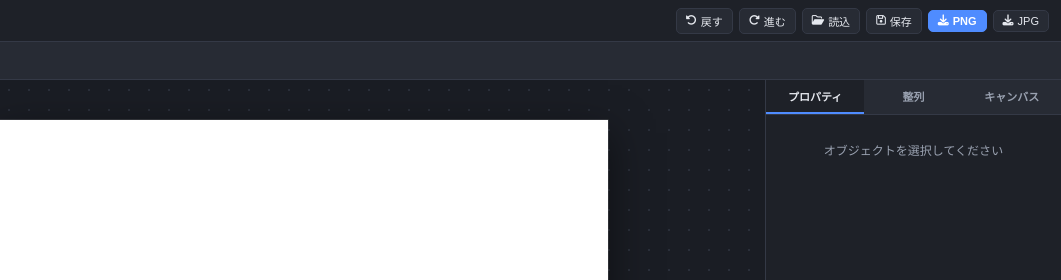
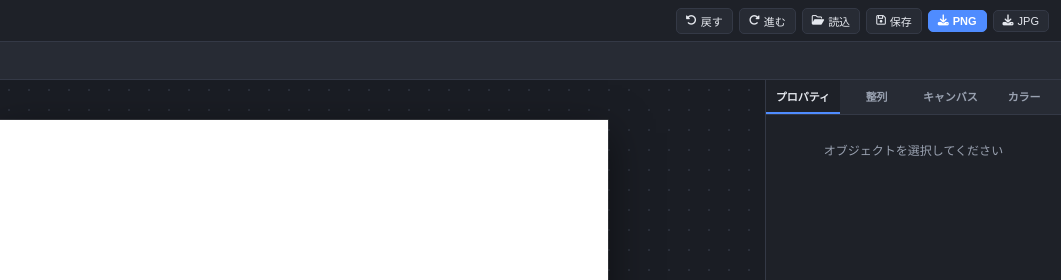
Before and after one commit to chi-papa/PIXELIA, a plain HTML site: page index.html in a window 1280 px wide. Shown: the top 280 px of the page, 219-1280 px from the left. Drawn offline with Linux system fonts and the light colour scheme.

Commit message:
Add palette.js plugin script to index.html

```diff
--- a/index.html
+++ b/index.html
@@ -114,6 +114,7 @@
 <script src="js/plugins/badge.js"></script>
 <script src="js/plugins/align.js"></script>
 <script src="js/plugins/canvas.js"></script>
+  <script src="js/plugins/palette.js?v=2"></script>
 <script src="js/plugins/io.js"></script>
 
 </body>
```
